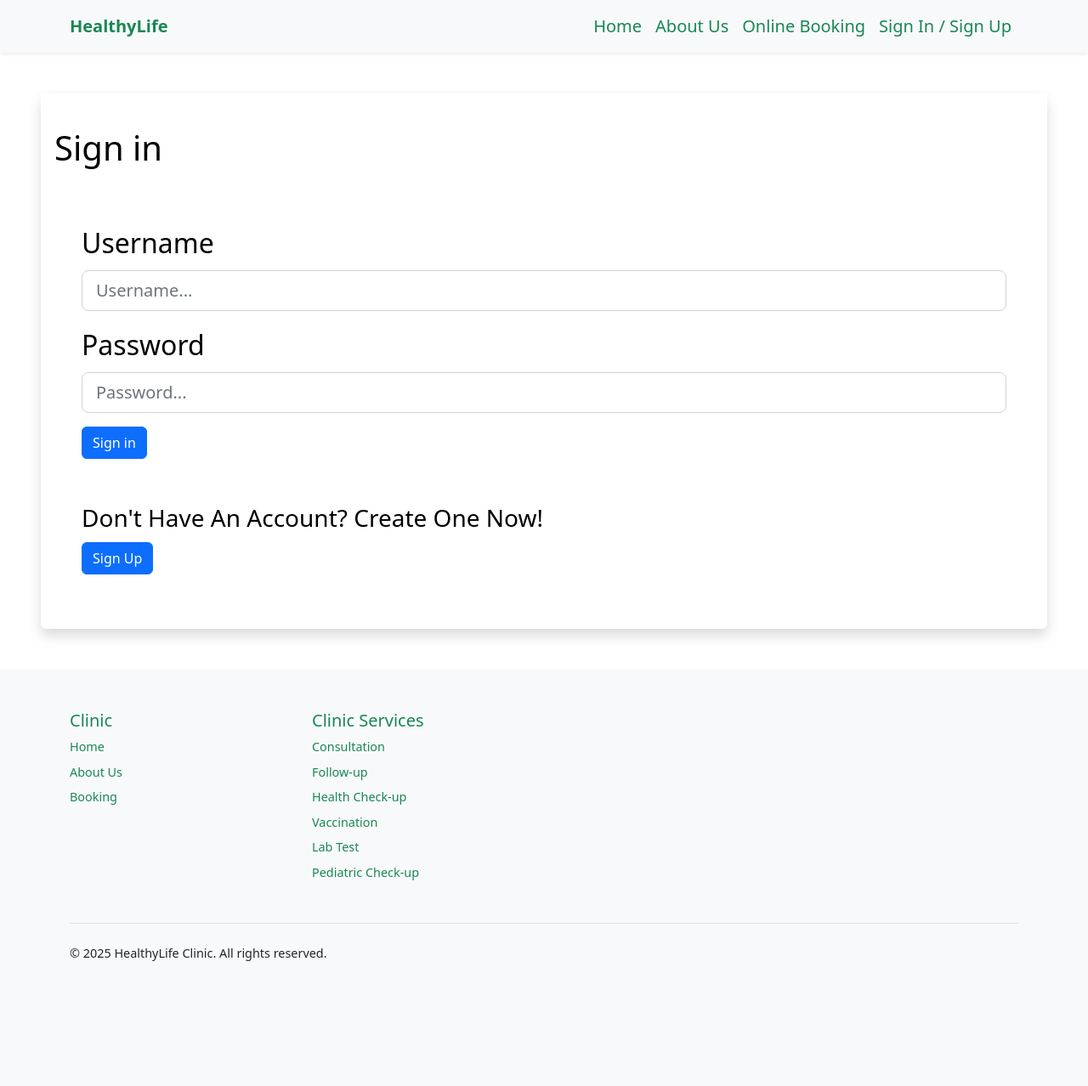
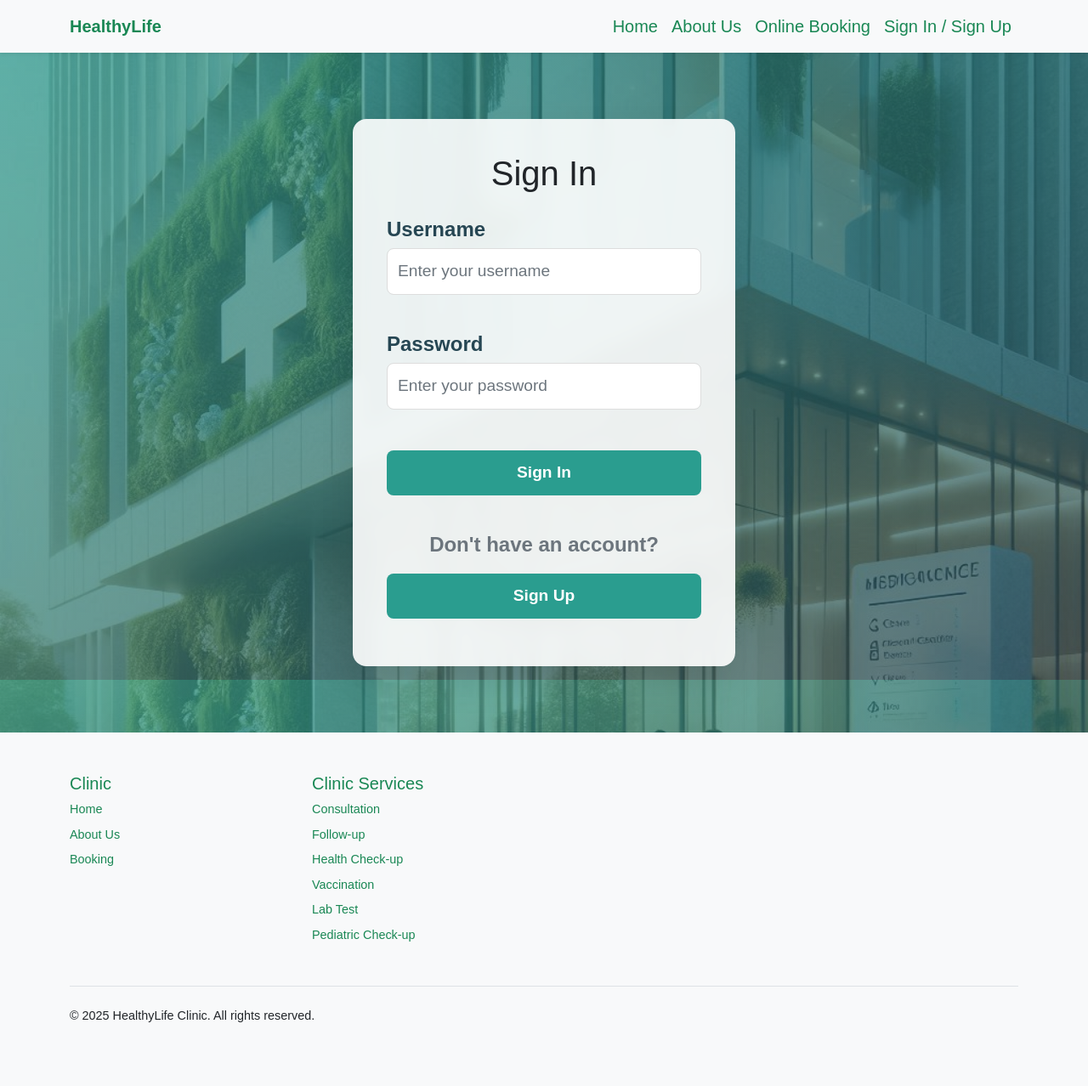
Before and after one commit to Deek2G/Healthy-Life-Clinic-Booking-System, a Django app: a page that uses Clinic-Booking-System-main/booking/clinic/members/templates/authenticate/login.html in a window 1280 px wide. Shown: the whole page at 85% size. Before the commit the page ends 1131 px from the top, so only its background shows below. Run offline with Django 4.2, Linux system fonts and the light colour scheme; parts of the project's set-up code (start-up, migrations or seed data) failed here and were passed over; some libraries are stand-ins or nearby versions.

Commit message:
login ui

```diff
--- a/Clinic-Booking-System-main/booking/clinic/members/templates/authenticate/login.html
+++ b/Clinic-Booking-System-main/booking/clinic/members/templates/authenticate/login.html
@@ -3,36 +3,41 @@
 {% load static %}
 {% block body %}
 
-
 {% if user.is_authenticated %}
     <h1 class="p-2 text-center mb-5 text-warning">You Are Already Signed In</h1>
-
 {% else %}
 
+<section class="hero-section">
+    <div class="login-panel">
+        <h1 class="text-center mb-4">Sign In</h1>
 
-<div class="shadow pb-3 pt-4 mb-5 bg-body bg-body rounded text-black  m-5 fPersian">
-  <h1 class="p-3  me-3">Sign in</h1>
-  <div class="m-5">
-    <form method="POST" action="" class="">
+        <form method="POST" action="" class="login-form">
             {% csrf_token %}
-            <div class="mb-3">
-              <label for="exampleInputEmail1" class="form-label fs-2">Username</label>
-              <input type="text" width="" class="form-control form-control-lg" name="username" aria-describedby="emailHelp" placeholder="Username...">
+
+            <div class="form-group mb-3">
+                <label for="username" class="form-label fs-4">Username</label>
+                <input type="text" class="form-control form-control-lg" name="username" placeholder="Enter your username" required>
             </div>
-            <div class="mb-3">
-              <label for="exampleInputPassword1" class="form-label fs-2">Password</label>
-              <input type="password" class="form-control form-control-lg" placeholder="Password..." name="password">
+
+            <div class="form-group mb-4">
+                <label for="password" class="form-label fs-4">Password</label>
+                <input type="password" class="form-control form-control-lg" name="password" placeholder="Enter your password" required>
             </div>
-            <button type="submit" id="myButton" class="btn btn-primary">
-              <span class="button-text">Sign in</span>
+
+            <button type="submit" id="myButton" class="custom-btn w-100">
+                <span class="button-text">Sign In</span>
                 <span class="spinner-border spinner-border-sm ms-2" role="status" aria-hidden="true"></span>
                 <span class="loading-text ms-2">Loading...</span>
             </button>
-            </br>
-            <label class="form-label fs-3 mt-5">Don't Have An Account? Create One Now!</label>
-            </br>
-            <a href="{% url 'register' %}" class="btn btn-primary">Sign Up</a>
-          </br>
+
+            <div class="mt-3 text-center">
+                <label class="form-label fs-4 mb-3 text-muted">Don't have an account?</label><br>
+                <a href="{% url 'register' %}" class="custom-btn">Sign Up</a>
+            </div>
+        </form>
+    </div>
+</section>
+
 <script>
     document.getElementById('myButton').addEventListener('click', function(event) {
         var buttonText = this.querySelector('.button-text');
@@ -54,9 +59,136 @@
         loadingText.style.display = 'none';
     });
 </script>
-    </form>
-  </div>
-</div>
+
 {% endif %}
 
 {% endblock %}
+
+{% block head %}
+<style>
+    :root {
+        --primary-color: #2A9D8F;
+        --secondary-color: #264653;
+        --accent-color: #E9C46A;
+        --text-dark: #2B2D42;
+        --text-light: #EDF2F4;
+    }
+
+    body {
+        background: linear-gradient(
+            to bottom right,
+            rgba(42, 157, 143, 0.7),
+            rgba(38, 70, 83, 0.7)
+        ), url('{% static "images/medical-bg.jpg" %}');
+        background-size: cover;
+        background-position: center;
+        background-attachment: fixed;
+        font-family: 'Montserrat', sans-serif;
+    }
+
+    .hero-section {
+        display: flex;
+        justify-content: center;
+        align-items: center;
+        min-height: 100vh;
+        padding: 0 2rem;
+    }
+
+    .login-panel {
+        background: rgba(255, 255, 255, 0.9);
+        padding: 2.5rem;
+        border-radius: 1rem;
+        max-width: 450px;
+        width: 100%;
+        box-shadow: 0 20px 40px rgba(0, 0, 0, 0.1);
+        backdrop-filter: blur(10px);
+        animation: fadeInUp 0.8s ease forwards;
+    }
+
+    @keyframes fadeInUp {
+        0% {
+            transform: translateY(40px);
+            opacity: 0;
+        }
+        100% {
+            transform: translateY(0);
+            opacity: 1;
+        }
+    }
+
+    .login-form {
+        display: flex;
+        flex-direction: column;
+        gap: 1.5rem; /* Reduced gap to bring the fields closer */
+    }
+
+    .form-label {
+        font-weight: 600;
+        color: var(--secondary-color);
+        margin-bottom: 0.25rem; /* Reduced margin */
+    }
+
+    .form-control {
+        font-size: 1.2rem;
+        padding: 0.75rem;
+        border-radius: 0.5rem;
+        border: 1px solid #ddd;
+    }
+
+    .form-control:focus {
+        border-color: var(--primary-color);
+        box-shadow: 0 0 5px rgba(42, 157, 143, 0.5);
+        outline: none;
+    }
+
+    .custom-btn {
+        background-color: var(--primary-color) !important;
+        border: none !important;
+        color: white !important;
+        font-size: 1.2rem;
+        padding: 0.75rem 1.5rem;
+        border-radius: 0.5rem;
+        transition: all 0.3s ease;
+        display: flex;
+        align-items: center;
+        justify-content: center;
+        font-weight: bold;
+    }
+
+    .custom-btn:hover {
+        background-color: #238b7e !important;
+        color: #ffffff !important;
+        transform: translateY(-2px);
+        box-shadow: 0 8px 16px rgba(42, 157, 143, 0.3);
+    }
+
+    .spinner-border {
+        display: none;
+    }
+
+    .loading-text {
+        display: none;
+    }
+
+    .text-center a {
+        background-color: var(--accent-color);
+        color: var(--text-dark);
+        padding: 0.75rem 1.5rem;
+        border-radius: 0.5rem;
+        font-weight: 600;
+        text-decoration: none;
+        transition: background-color 0.3s ease;
+    }
+
+    .text-center a:hover {
+        background-color: var(--secondary-color);
+        color: white;
+    }
+
+    /* Adjusted text size for the "Don't have an account?" section */
+    .text-muted {
+        font-size: 0.9rem;
+        color: var(--text-dark);
+    }
+</style>
+{% endblock %}
```
Also changed, not shown: Clinic-Booking-System-main/booking/clinic/db.sqlite3. Lines whose indentation alone changed are shown as unchanged.
